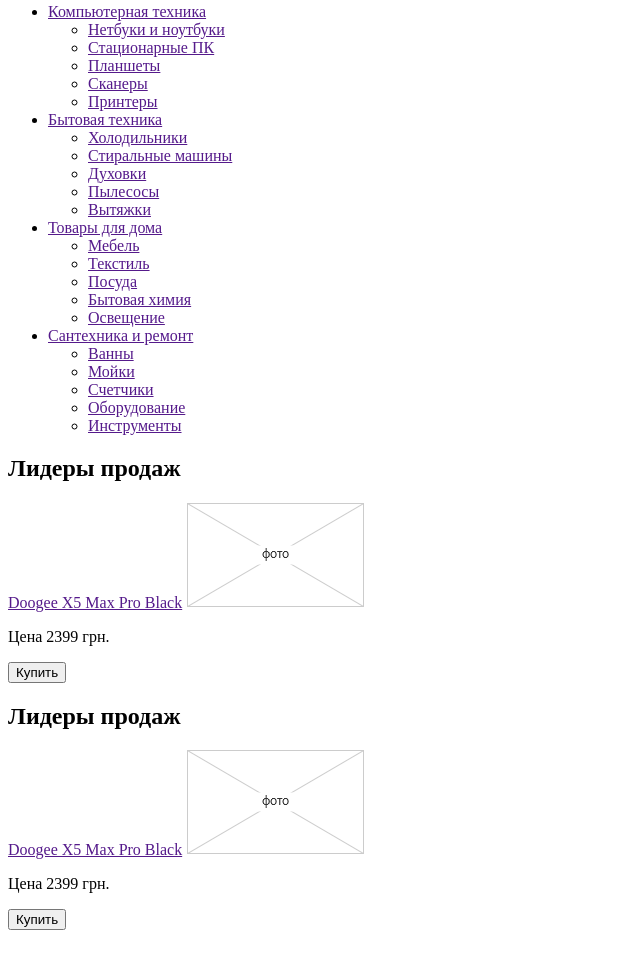
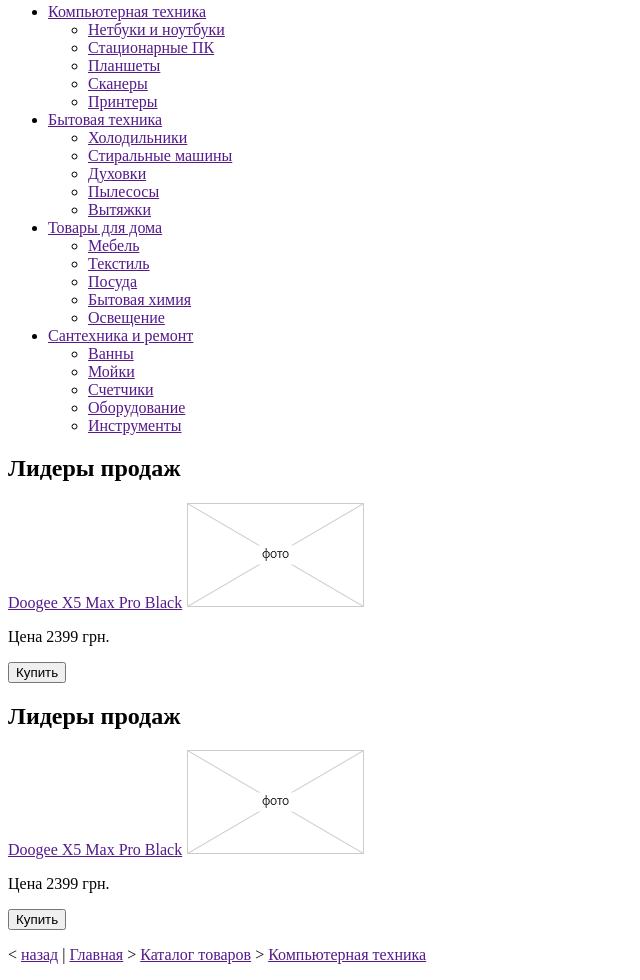
Before and after one commit to Free4evo/internet-shop, a plain HTML site: page index.html in a window 1280 px wide. Shown: the part 336-1316 px from the top of the page, without its empty margins (0-640 px from the left). Before the commit the page ends 1274 px from the top, so only its background shows below. Drawn offline with Linux system fonts and the light colour scheme.

Commit message:
add navi path

```diff
--- a/index.html
+++ b/index.html
@@ -100,5 +100,8 @@
             <p>Цена 2399 грн.</p>
             <button type="button" class="buttonBuy">Купить</button>
         </aside>
+        <main>
+            <p>&lt; <a href="">назад</a> | <a href="">Главная</a> > <a href="">Каталог товаров</a> > <a href="">Компьютерная техника</a></p>
+        </main>
     </body>
 </html>
```
